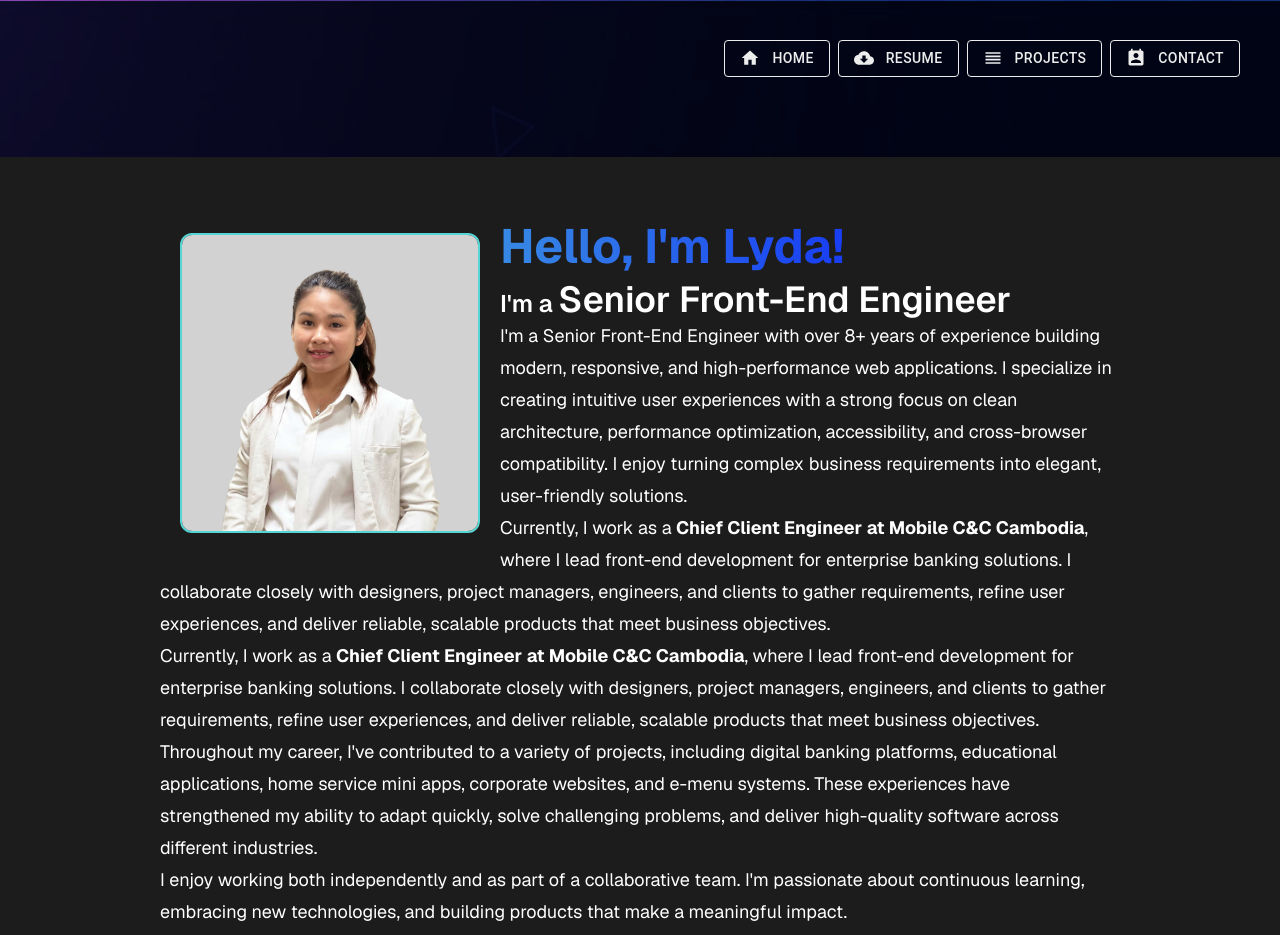
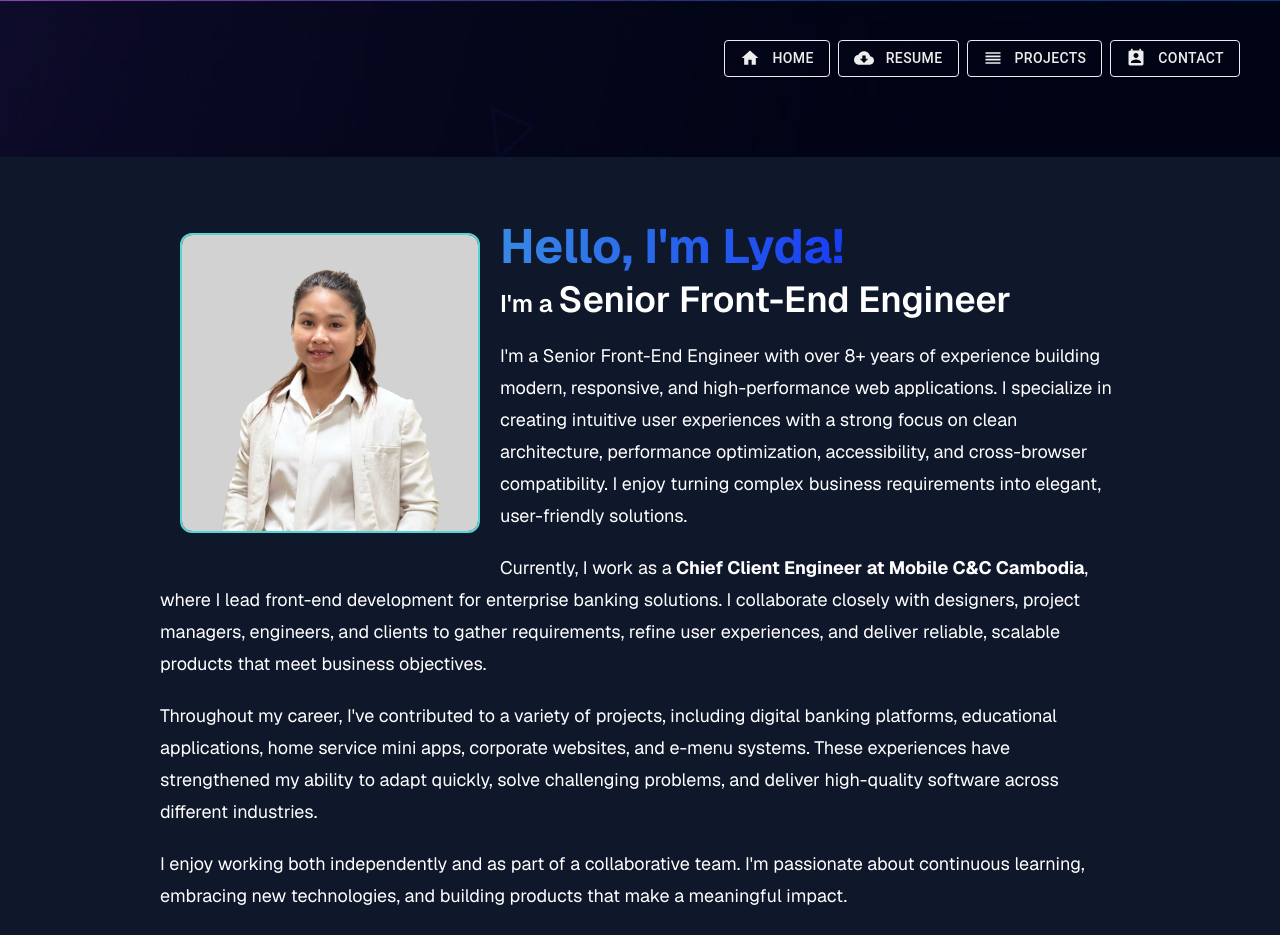
Before and after one commit to lidathy999/portfolio, a Next.js app: page / in a window 1280 px wide. Shown: the top 935 px of the page. Built offline with nearby package versions, Linux system fonts and the light colour scheme; what @mui/material-nextjs would draw is missing.

Commit message:
Fixed style project description overlap

```diff
--- a/src/components/AboutMe.tsx
+++ b/src/components/AboutMe.tsx
@@ -3,7 +3,7 @@ import Image from "next/image";
 const AboutMe = ()=> {
 
   return (
-    <div className="flex flex-col bg-[#1C1C1C] text-white text-black global-padding-t p-14 px-10 xl:px-40">
+    <div className="flex flex-col bg-background text-white text-black global-padding-t p-14 px-10 xl:px-40">
       <div className="text-lg leading-8">
         <Image
           src="/images/profile.jpg"
@@ -19,23 +19,23 @@ const AboutMe = ()=> {
           Senior Front-End Engineer
         </span>
       </p>
-              <p>
+        <p className="pt-5">
           I&apos;m a Senior Front-End Engineer with over 8+ years of experience building modern, responsive, and high-performance web applications. I specialize in creating intuitive user experiences with a strong focus on clean architecture, performance optimization, accessibility, and cross-browser compatibility. I enjoy turning complex business requirements into elegant, user-friendly solutions.<br />
         </p>
-              <p>
+
+        <p className="pt-5">
           Currently, I work as a <strong>Chief Client Engineer</strong> <strong>at Mobile C&C Cambodia</strong>, where I lead front-end development for enterprise banking solutions. I collaborate closely with designers, project managers, engineers, and clients to gather requirements, refine user experiences, and deliver reliable, scalable products that meet business objectives.<br />
         </p>
 
-         <p>
-          Currently, I work as a <strong>Chief Client Engineer</strong> <strong>at Mobile C&C Cambodia</strong>, where I lead front-end development for enterprise banking solutions. I collaborate closely with designers, project managers, engineers, and clients to gather requirements, refine user experiences, and deliver reliable, scalable products that meet business objectives.<br />
-        </p>
-        <p>
+        <p className="pt-5">
           Throughout my career, I&apos;ve contributed to a variety of projects, including digital banking platforms, educational applications, home service mini apps, corporate websites, and e-menu systems. These experiences have strengthened my ability to adapt quickly, solve challenging problems, and deliver high-quality software across different industries.<br />
         </p>
-        <p>
+
+        <p className="pt-5">
           I enjoy working both independently and as part of a collaborative team. I&apos;m passionate about continuous learning, embracing new technologies, and building products that make a meaningful impact.<br />
         </p>
-        <p>
+
+        <p className="pt-5">
           Outside of work, I enjoy listening to music, traveling, and spending quality time with my family.
         </p>
         </div>
--- a/src/components/LoadingScreen.tsx
+++ b/src/components/LoadingScreen.tsx
@@ -5,8 +5,8 @@ function LoadingScreen({ onFinish }: { onFinish: () => void }) {
   const [showTitle, setShowTitle] = useState(true);
 
   useEffect(() => {
-    const timer1 = setTimeout(() => setShowTitle(false), 1800); // Show name for 1.8s
-    const timer2 = setTimeout(onFinish, 3500); // Show "Front-end Developer" for 1.7s
+    const timer1 = setTimeout(() => setShowTitle(false), 1800);
+    const timer2 = setTimeout(onFinish, 3500);
     return () => {
       clearTimeout(timer1);
       clearTimeout(timer2);
@@ -19,7 +19,7 @@ function LoadingScreen({ onFinish }: { onFinish: () => void }) {
         <h1 className="text-5xl font-bold zoom-in-down">THY LYDA</h1>
       ) : (
         <h2 className="text-2xl font-semibold animate-typewriter">
-          Front-end Developer
+          Senior Front-end Developer
         </h2>
       )}
     </div>
--- a/src/components/Projects.tsx
+++ b/src/components/Projects.tsx
@@ -54,7 +54,7 @@ export function Projects() {
           <div className="text-lg font-semibold pb-2">{title}</div>
         )}
 
-        {description && <div className="text-md pb-4">{description}</div>}
+        {description && <div className="text-md pb-4 overflow-y-auto">{description}</div>}
       </div>
     )
   };
--- a/src/components/TopMenu.tsx
+++ b/src/components/TopMenu.tsx
@@ -20,7 +20,7 @@ const TopMenu = ({ direction, onMenuClick }: TopMenuProps) => {
 
   const handleDownload = () => {
       const link = document.createElement('a');
-      link.href = '/resume_lyda.pdf';
+      link.href = '/thylyda_resume.pdf';
       link.download = 'resume';
       document.body.appendChild(link);
       link.click();
```
Also changed, not shown: 2 other files (tests, documents, lock files or other folders). Lines whose indentation alone changed are shown as unchanged.
